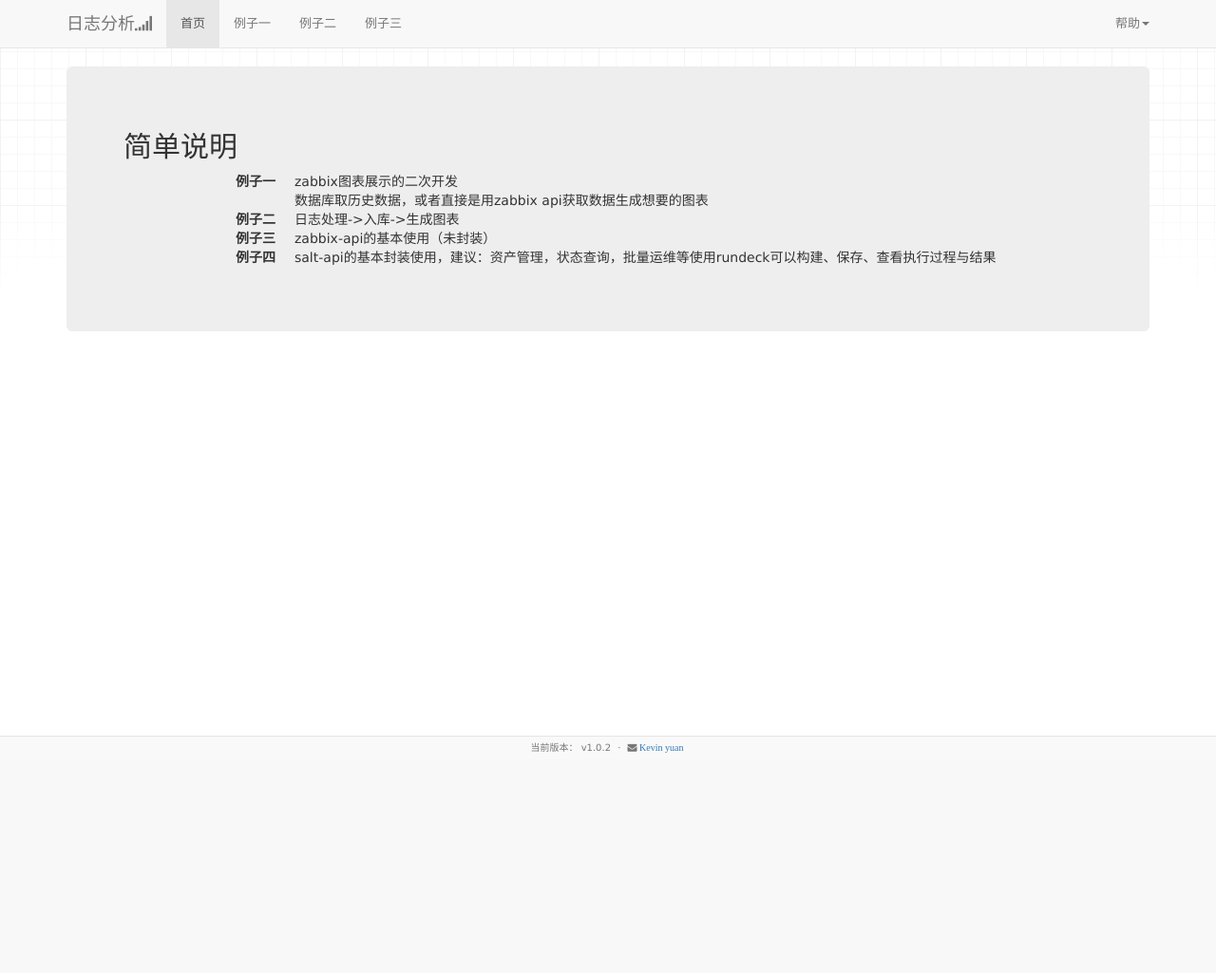
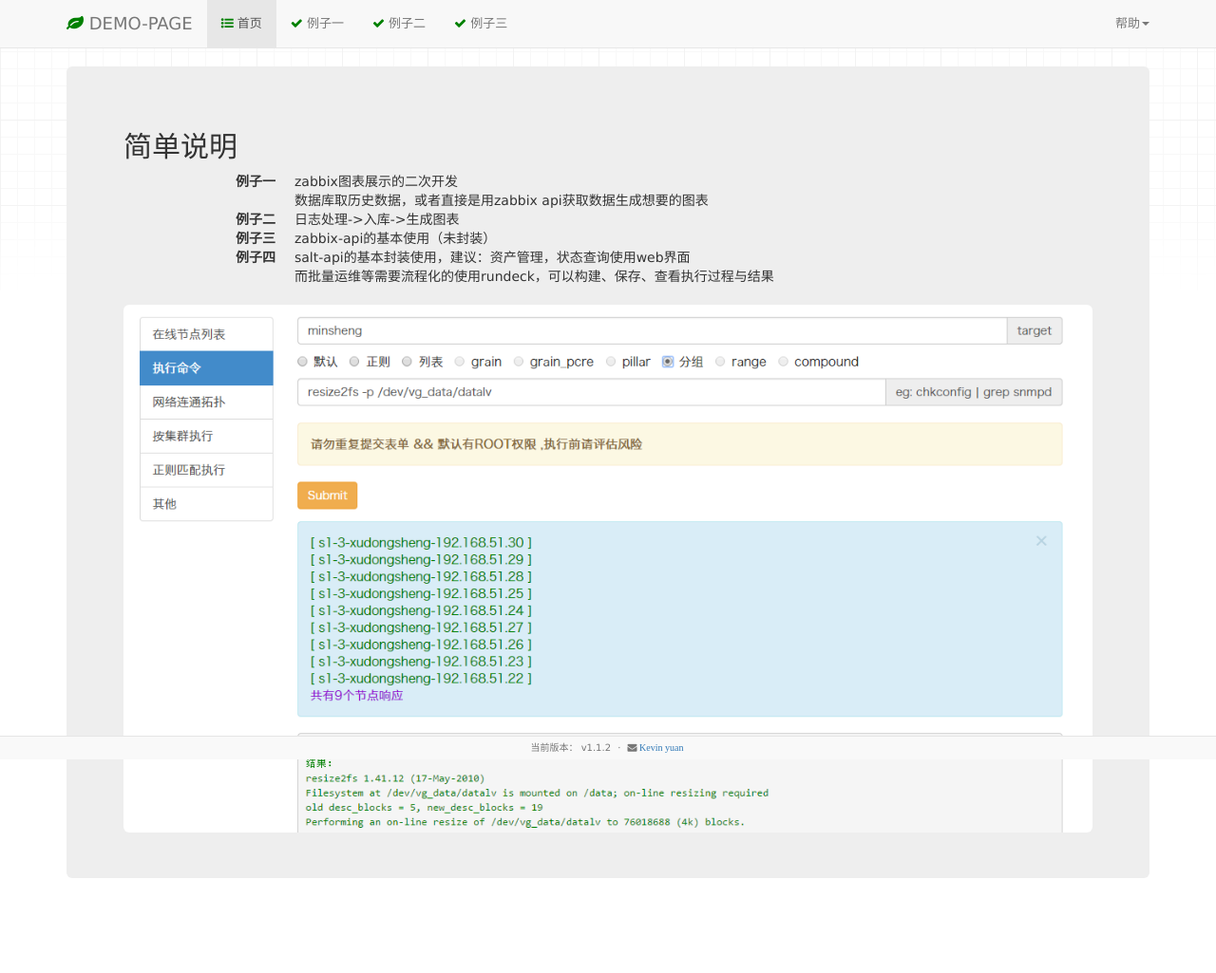
Before and after one commit to haidao-git19/log_analyze, a Django app: page / in a window 1280 px wide. Shown: the whole page at 95% size. Before the commit the page ends 793 px from the top, so only its background shows below. Run offline with Django 3.2, Linux system fonts and the light colour scheme; some libraries are stand-ins or nearby versions.

Commit message:
add stuff small
Signed-off-by: Kevin yuan <nauy2011@126.com>

```diff
--- a/log_analyze/home/templates/home/base.html
+++ b/log_analyze/home/templates/home/base.html
@@ -73,9 +73,14 @@
 									例子四
 								</dt>
 								<dd>
-									salt-api的基本封装使用，建议：资产管理，状态查询，批量运维等使用rundeck可以构建、保存、查看执行过程与结果
+									salt-api的基本封装使用，建议：资产管理，状态查询使用web界面
+								</dd>
+								<dd>
+									而批量运维等需要流程化的使用rundeck，可以构建、保存、查看执行过程与结果
 								</dd>
 							</dl>
+
+							<img src={% static "img/demo.png" %} alt="run.cmd"></img>
 						</div>
 					</div>
 					{% endblock %}
@@ -91,23 +96,23 @@
 						 <span class="sr-only">Toggle navigation</span><span class="icon-bar"></span><span class="icon-bar"></span><span class="icon-bar"></span>
 					</button> <a class="navbar-brand active" href="{% url "home" %}">
 						<!-- <img src="{% static "img/logo.png" %}"> -->
-						日志分析<i class="icon-signal"></i>
+						<i class="icon-leaf" style="color:green"></i> DEMO-PAGE
 					</a>
 				</div>
 
 				<div class="collapse navbar-collapse" id="bs-example-navbar-collapse-1">
 					<ul class="nav navbar-nav">
 						<li class="{% if current_page == 'home' %}active{% endif %}">
-							<a href="{% url "home" %}">首页</a>
+							<a href="{% url "home" %}"><i class="icon-list-ul" style="color:green"></i> 首页</a>
 						</li>
 						<li class="{% if current_page == 'display1' %}active{% endif %}">
-							<a href={% url "display1" %}>例子一</a>
+							<a href={% url "display1" %}><i class="icon-ok" style="color:green"></i> 例子一</a>
 						</li>
 						<li class="{% if current_page == 'display2' %}active{% endif %}">
-							<a href={% url "display2" %}>例子二</a>
+							<a href={% url "display2" %}><i class="icon-ok" style="color:green"></i> 例子二</a>
 						</li>
 						<li class="{% if current_page == 'display3' %}active{% endif %}">
-							<a href={% url "display3" %}>例子三</a>
+							<a href={% url "display3" %}><i class="icon-ok" style="color:green"></i> 例子三</a>
 						</li>
 					</ul>
 					<ul class="nav navbar-nav navbar-right">
@@ -146,7 +151,7 @@
 
 	    <!-- <p class="pull-left"><a href="mailto:GAOYUAN739@pingan.com.cn" target="_top">@GAOYUAN739</a></p> -->
 	    <ul class="bs-docs-footer-links text-muted">
-	      <li>当前版本： v1.0.2</li>
+	      <li>当前版本： v1.1.2</li>
 	      <li>·</li>
 	      <li class="icon-envelope"><a href="mailto:nauy2011@126.com" target="_top">  Kevin yuan</a></li>
 	      <!--
@@ -171,7 +176,10 @@
 	<script type="text/javascript" src={% static "highcharts/highcharts-3d.js" %}></script>
 	<script type="text/javascript" src={% static "highcharts/data.js" %}></script>
     <script type="text/javascript" src={% static "js/jsontree.min.js" %}></script>
-
+<script>
+//首页图片自适应
+$("img").addClass("carousel-inner img-responsive img-rounded");
+</script>
   {% block script %}
   {% endblock %}
   </body>
--- a/log_analyze/saltstack/views.py
+++ b/log_analyze/saltstack/views.py
@@ -29,9 +29,10 @@ class SaltTestView(TemplateView):
         context['current_page'] = "display3"
         return context
 
-@csrf_exempt
+
 def ajax_get_minion_statu(request):
     sapi = saltAPI()
-    manage_status_param = {'client':'local', 'fun':'grains.item', 'arg': 'osfinger', 'tgt':'*'}
+    manage_status_param = {'client':'local', 'fun':'grains.item', 'arg': 'pythonpath', 'tgt':'*'}
     manage_status = sapi.saltCmd(manage_status_param)
+    print manage_status
     return HttpResponse(manage_status, content_type='application/json')
```
Also changed, not shown: log_analyze/saltstack/templates/saltstack/base.html (+7 -7 lines), log_analyze/static/img/demo.png (added).
